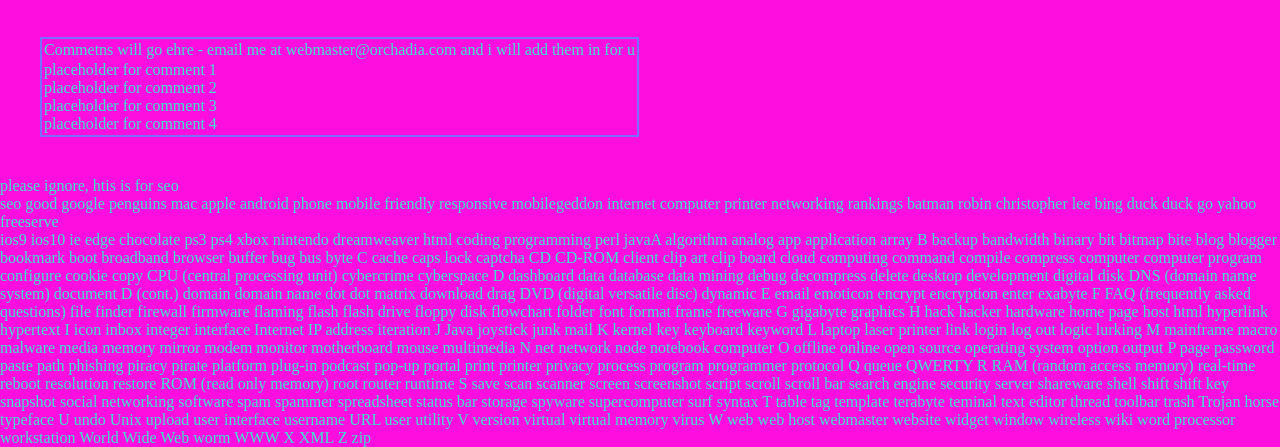
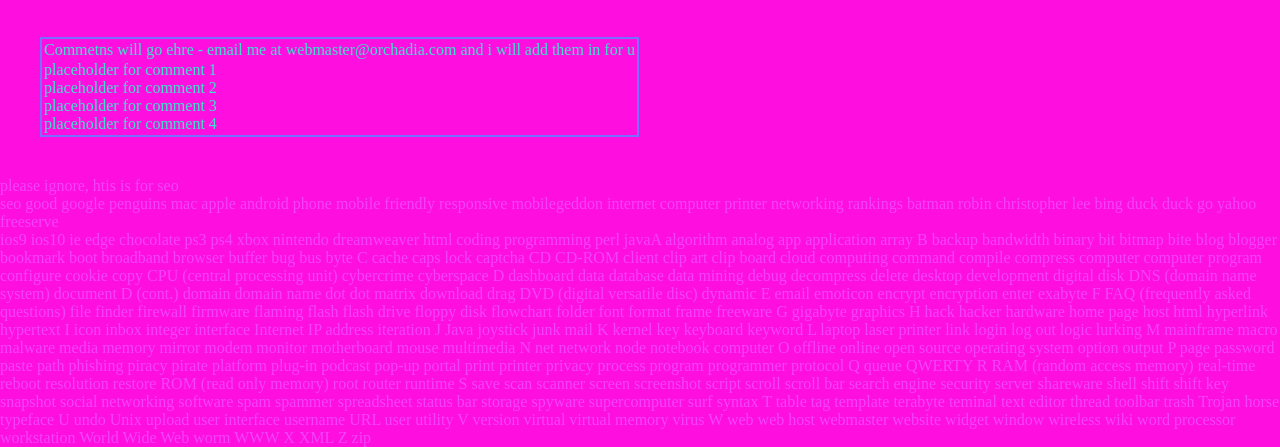
Before and after one commit to AppleMaster/orchadia, a plain HTML site: page index.html in a window 1280 px wide. Shown: the part 920-1367 px from the top of the page. Drawn offline with Linux system fonts and the light colour scheme.

Commit message:
46% more subliminal seo

```diff
--- a/index.html
+++ b/index.html
@@ -33,6 +33,9 @@
             box-shadow: 4px 4px #000;
             margin-bottom: 10px;
             padding-left: 10px;
+        }
+        .keywords {
+            color: #f440fe;
         }
     </style>
 </head>
@@ -96,9 +99,9 @@
     </tr>
 </table>
 <table>
-    <p>please ignore, htis is for seo</p>
-    <p>seo good google penguins mac apple android phone mobile friendly responsive mobilegeddon internet computer printer networking rankings batman robin christopher lee bing duck duck go yahoo freeserve</p>
-    <p>ios9 ios10 ie edge chocolate ps3 ps4 xbox nintendo dreamweaver html coding programming perl javaA
+    <p  class="keywords">please ignore, htis is for seo</p>
+    <p  class="keywords">seo good google penguins mac apple android phone mobile friendly responsive mobilegeddon internet computer printer networking rankings batman robin christopher lee bing duck duck go yahoo freeserve</p>
+    <p  class="keywords">ios9 ios10 ie edge chocolate ps3 ps4 xbox nintendo dreamweaver html coding programming perl javaA
         algorithm
         analog
         app
```
